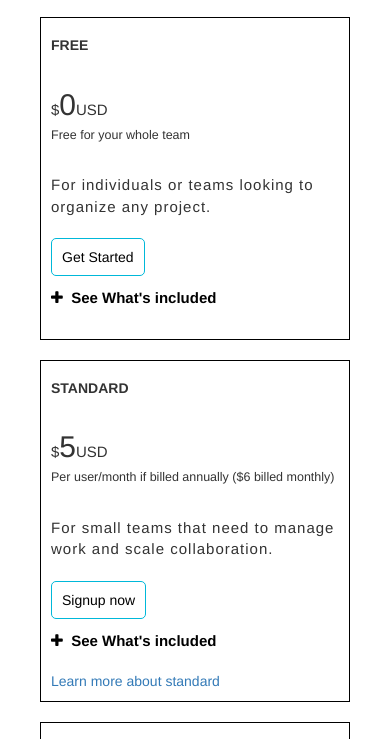
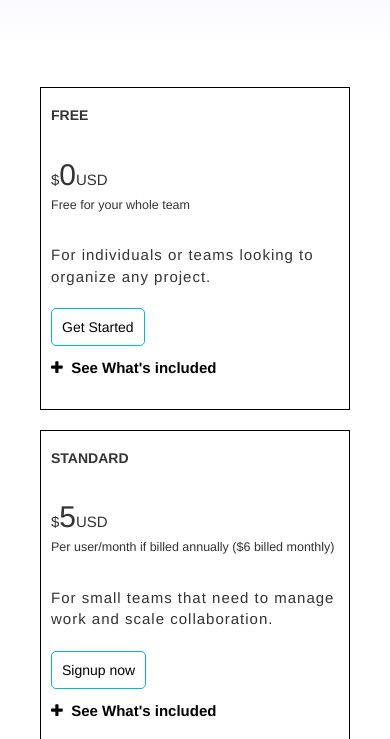
Before and after one commit to Sridevinavin/Trello-cloning-project-HTML-CSS-Javascript, a plain HTML site: page Trello-pricing-responsive.html in a window 390 px wide. Shown: the part 268-1007 px from the top of the page. Drawn offline with nearby package versions, Linux system fonts and the light colour scheme.

Commit message:
Add files via upload

```diff
--- a/Trello-pricing-responsive.html
+++ b/Trello-pricing-responsive.html
@@ -93,7 +93,10 @@
 				border-radius:0.5rem;
 				padding:1rem;
 			}
-			@media(max-width:767.5px){
+			@media(max-width:991.5px){
+			body{
+				margin:7rem 0rem 0rem 0rem;
+			}
 			nav{
 				display:none;
 			}
```
Also changed, not shown: Trello-standard-responsive.html (+4 -1 lines), Trello-startups-responsive.html (+4 -1 lines), Trello-views-responsive-1.html (+4 -1 lines), trello-resources-responsive.html (+4 -1 lines).
